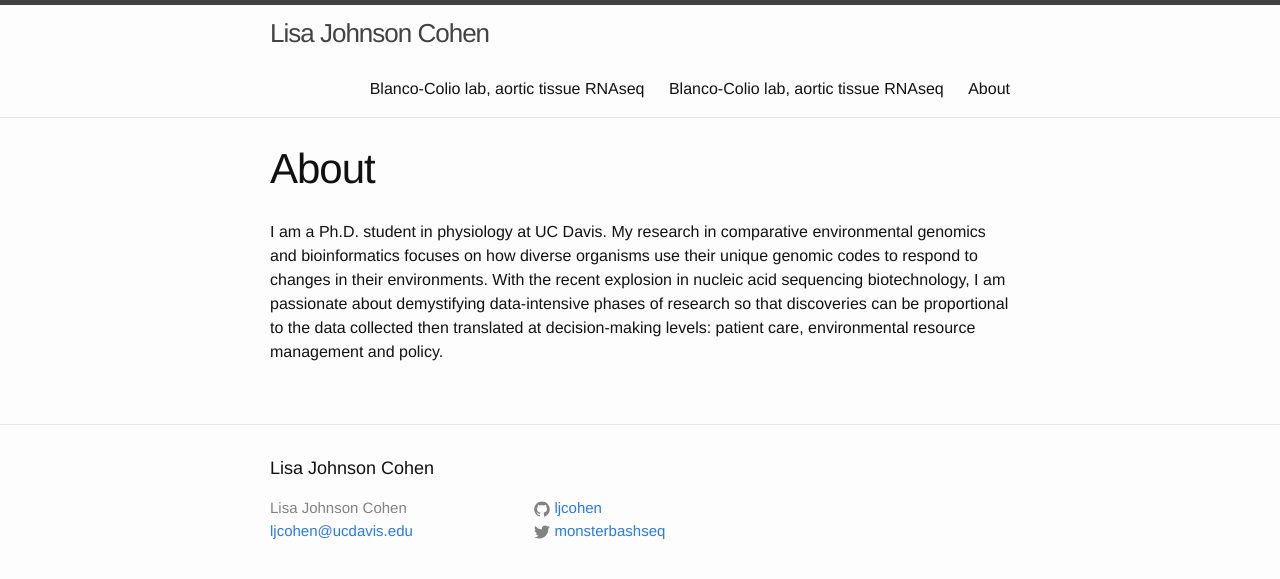
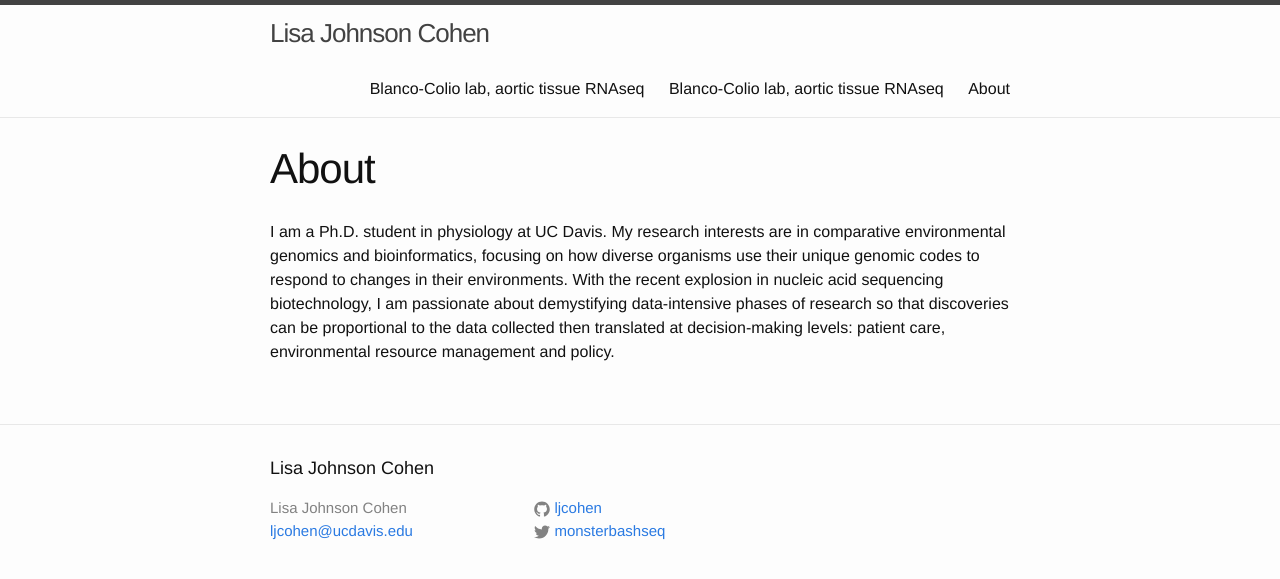
Before and after one commit to johnsolk/ljcohen.github.io_old, a Jekyll site: the page built from about.md, in a window 1280 px wide. Shown: the top 579 px of the page. Built offline with Jekyll 4.4.1, drawn with Linux system fonts in a browser that asks for light colours.

Commit message:
changes again

```diff
--- a/about.md
+++ b/about.md
@@ -4,4 +4,4 @@ title: About
 permalink: /about/
 ---
 
-I am a Ph.D. student in physiology at UC Davis. My research in comparative environmental genomics and bioinformatics focuses on how diverse organisms use their unique genomic codes to respond to changes in their environments. With the recent explosion in nucleic acid sequencing biotechnology, I am passionate about demystifying data-intensive phases of research so that discoveries can be proportional to the data collected then translated at decision-making levels: patient care, environmental resource management and policy.
+I am a Ph.D. student in physiology at UC Davis. My research interests are in comparative environmental genomics and bioinformatics, focusing on how diverse organisms use their unique genomic codes to respond to changes in their environments. With the recent explosion in nucleic acid sequencing biotechnology, I am passionate about demystifying data-intensive phases of research so that discoveries can be proportional to the data collected then translated at decision-making levels: patient care, environmental resource management and policy.
```
Also changed, not shown: 2 other files.
